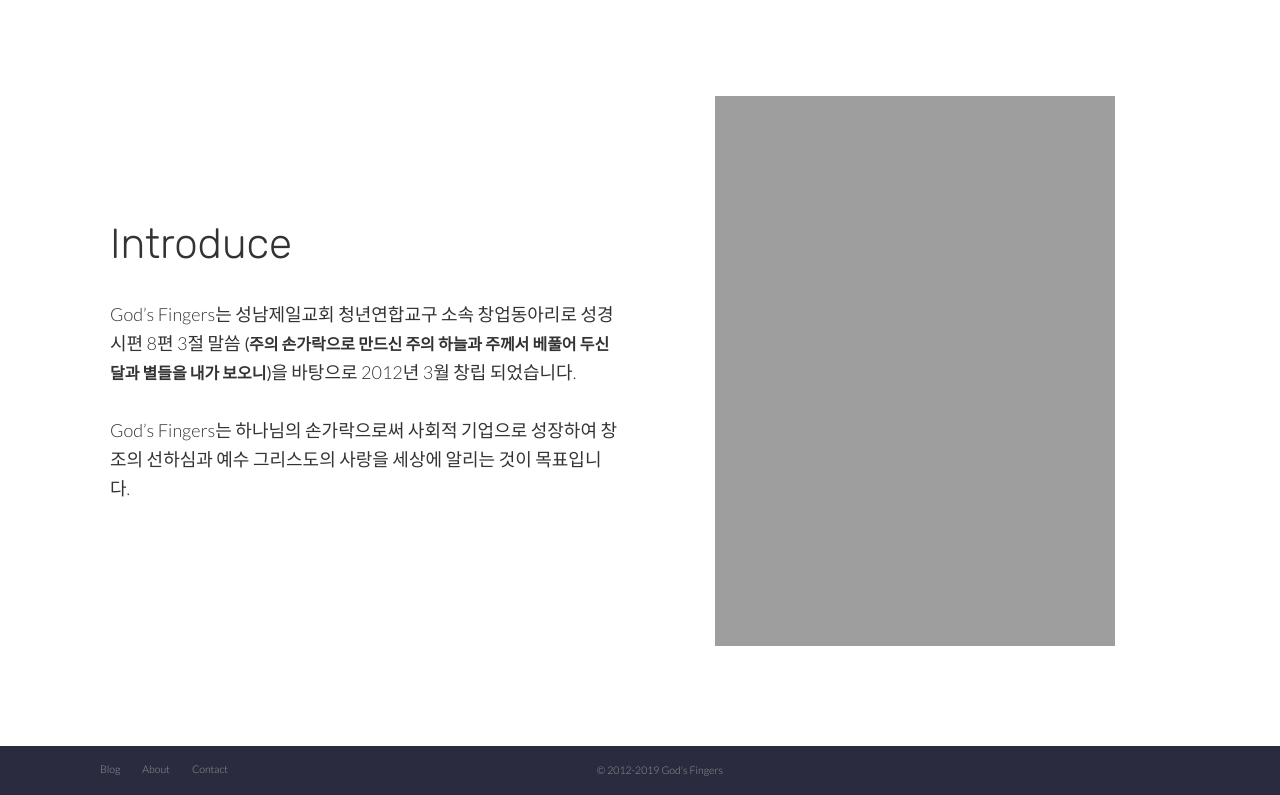
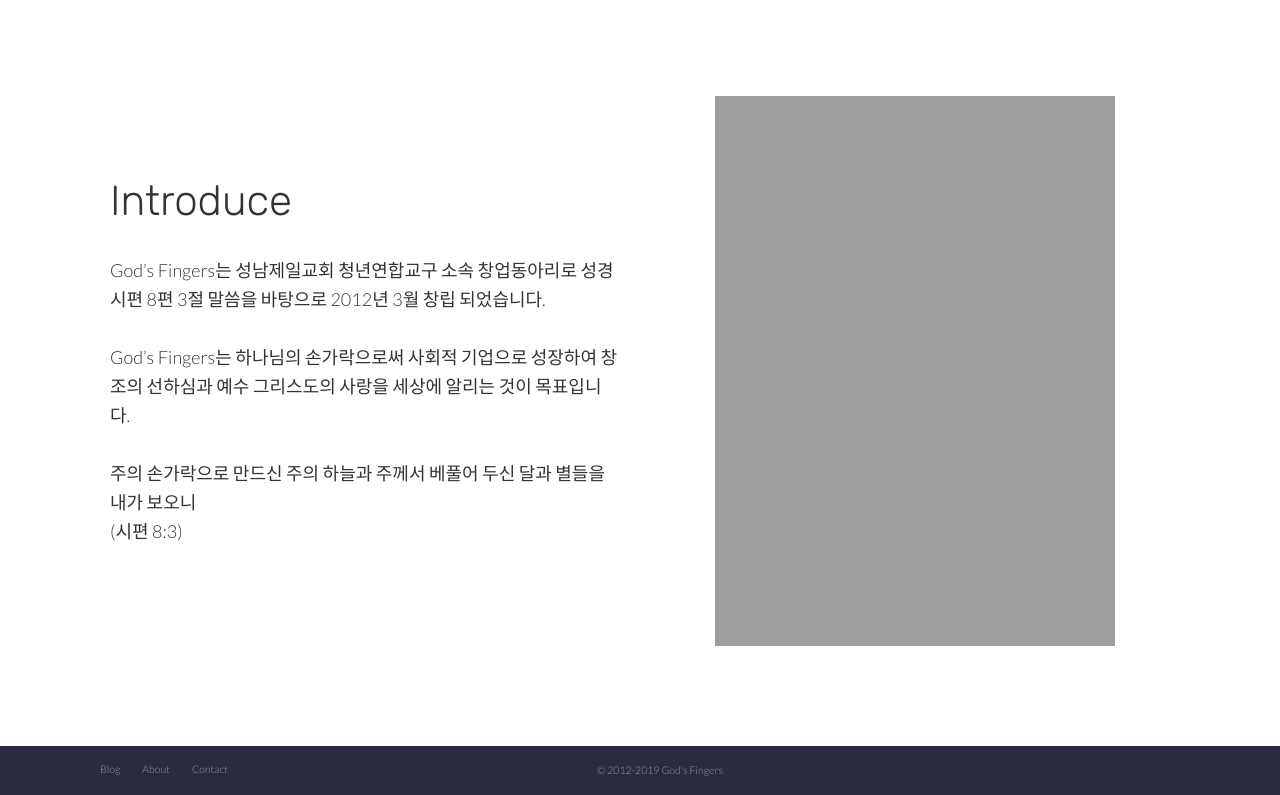
Before and after one commit to godsfingers/godsfingers.github.io, a Jekyll site: the page built from index.html, in a window 1280 px wide and 900 px high, scrolled down 799 px, cut to the strip 105-900 px from the top of the window. Built offline with Jekyll 4.4.1, drawn with Linux system fonts in a browser that asks for light colours; nearby versions of some CDN libraries.

Commit message:
index.html 수정

```diff
--- a/index.html
+++ b/index.html
@@ -23,9 +23,10 @@ bottom_image: https://unsplash.it/2000/1322?a=.png
 				<h2 class="editable">Introduce</h2>
 				<p class="editable">
 					<font size="4">
-					God’s Fingers는 성남제일교회 청년연합교구 소속 창업동아리로 성경 시편 8편 3절 말씀
-					<strong><font size="3">(주의 손가락으로 만드신 주의 하늘과 주께서 베풀어 두신 달과 별들을 내가 보오니)</font></strong>을 바탕으로 2012년 3월 창립 되었습니다.<br><br>
-					God’s Fingers는 하나님의 손가락으로써 사회적 기업으로 성장하여 창조의 선하심과 예수 그리스도의 사랑을 세상에 알리는 것이 목표입니다.
+					God’s Fingers는 성남제일교회 청년연합교구 소속 창업동아리로 성경 시편 8편 3절 말씀을 바탕으로 2012년 3월 창립 되었습니다.<br><br>
+					God’s Fingers는 하나님의 손가락으로써 사회적 기업으로 성장하여 창조의 선하심과 예수 그리스도의 사랑을 세상에 알리는 것이 목표입니다.<br><br>
+					주의 손가락으로 만드신 주의 하늘과 주께서 베풀어 두신 달과 별들을 내가 보오니<br>
+					(시편 8:3)
 					</font>
 				</p>
 			</div>
```
